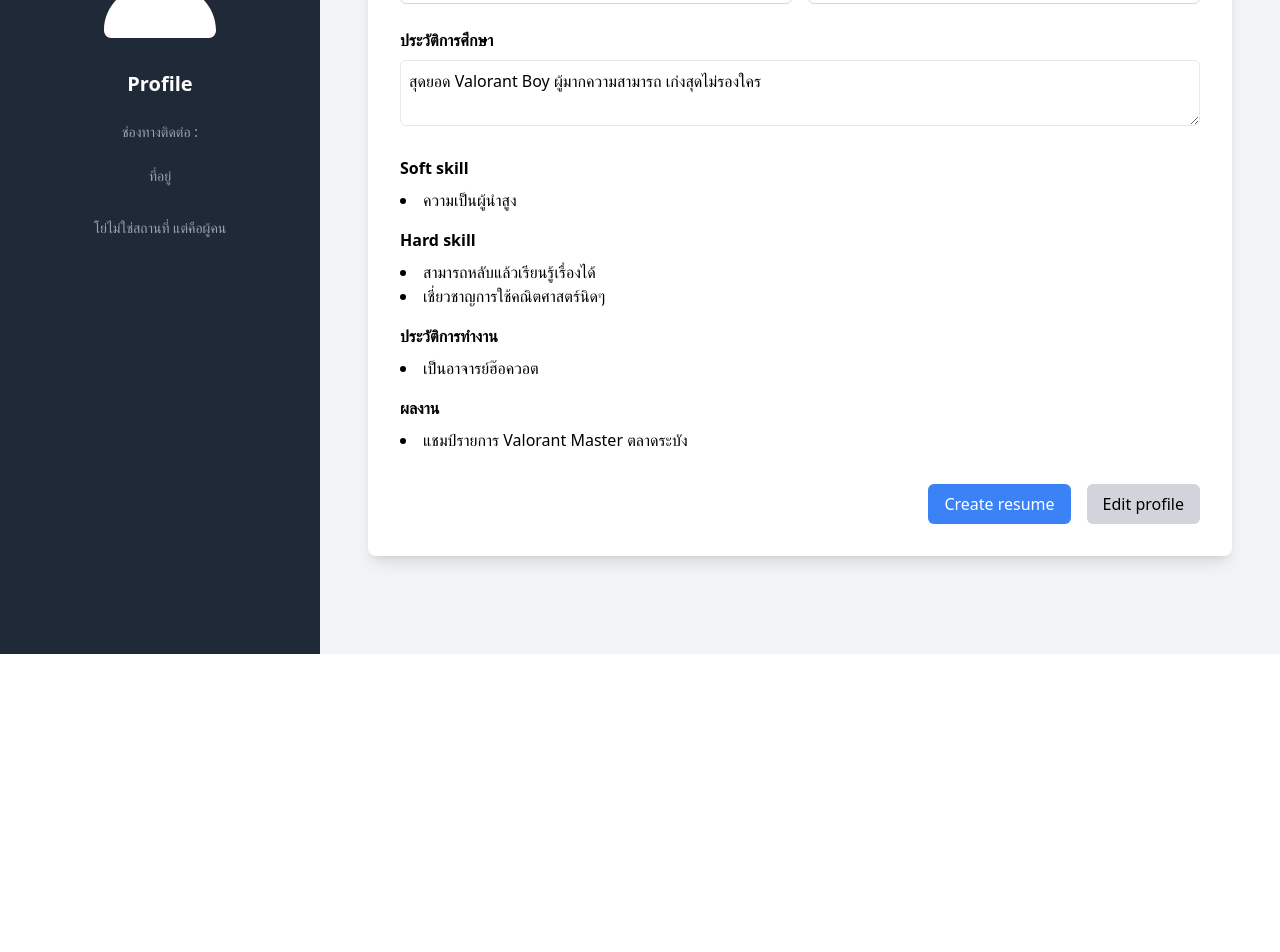
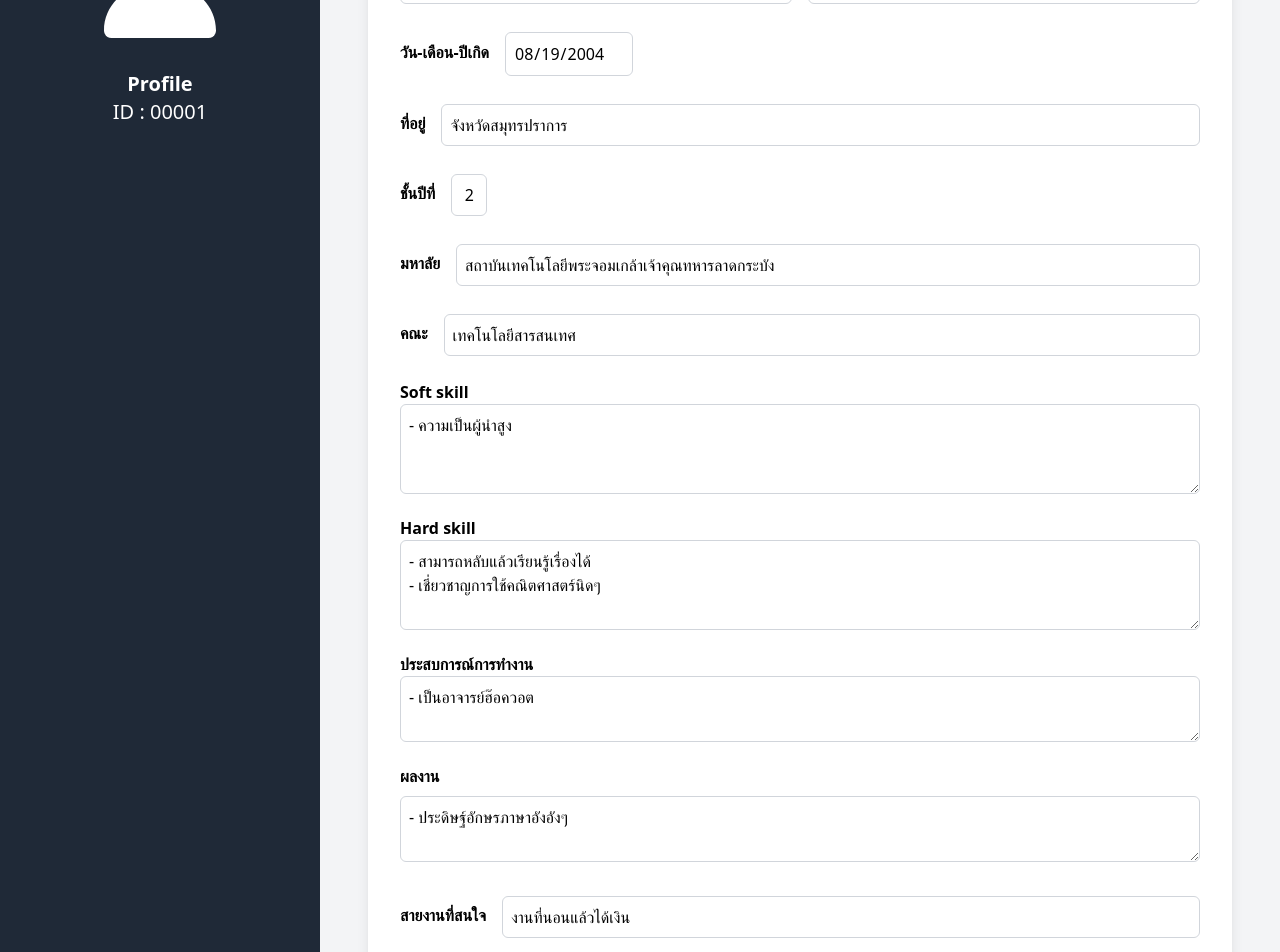
Before and after one commit to YoSirawit/ZeroStep, a Next.js app: page /profile in a window 1280 px wide. Shown: the part 220-1172 px from the top of the page. Before the commit the page ends 874 px from the top, so only its background shows below. Built offline with nearby package versions, Linux system fonts and the light colour scheme.

Commit message:
Profile Page V2 Only UI

```diff
--- a/app/profile/page.jsx
+++ b/app/profile/page.jsx
@@ -12,6 +12,16 @@ const Profile = () => {
   const [isEditable, setIsEditable] = useState(false);
   const [firstName, setFirstName] = useState("สรวิทย์");
   const [lastName, setLastName] = useState("ด่ารงคงกระพันธุ์");
+  const [dateOfBirth, setDateOfBirth] = useState("2004-08-19");
+  const [location, setLocation] = useState("จังหวัดสมุทรปราการ");
+  const [studyYear, setStudyYear] = useState("2");
+  const [education, setEducation] = useState("สถาบันเทคโนโลยีพระจอมเกล้าเจ้าคุณทหารลาดกระบัง");
+  const [faculty, setFaculty] = useState("เทคโนโลยีสารสนเทศ");
+  const [softSkill, setSoftSkill] = useState("- ความเป็นผู้นำสูง");
+  const [hardSkill, setHardSkill] = useState("- สามารถหลับแล้วเรียนรู้เรื่องได้\n- เชี่ยวชาญการใช้คณิตศาสตร์นิดๆ");
+  const [workExperience, setWorkExperience] = useState("- เป็นอาจารย์ฮ๊อควอต");
+  const [contribution, setContribution] = useState("- ประดิษฐ์อักษรภาษาอังอังๆ");
+  const [interestedField, setInterestedField] = useState("งานที่นอนแล้วได้เงิน");
 
 // Toggle edit mode on button click
 const handleEditClick = () => {
@@ -34,12 +44,13 @@ const handleEditClick = () => {
                 className="rounded-full mb-4"
               /> */}
               <FontAwesomeIcon icon={faUser} className="w-32 h-32 rounded-full mt-8 mb-8" />
-              <h2 className="text-xl font-bold mb-6">Profile</h2>
-              <p className="text-gray-400 text-sm mb-6">ช่องทางติดต่อ : </p>
+              <h2 className="text-xl font-bold">Profile</h2>
+              <h2 className="text-xl mb-6">ID : 00001</h2>
+              {/* <p className="text-gray-400 text-sm mb-6">ช่องทางติดต่อ : </p>
               <p className="text-gray-400 text-sm mb-8">ที่อยู่</p>
               <div className="text-gray-400 text-sm space-y-1">
                 <p>โย่ไม่ใช่สถานที่ แต่คือผู้คน</p>
-              </div>
+              </div> */}
             </div>
           </div>
 
@@ -73,43 +84,138 @@ const handleEditClick = () => {
                 </div>
               </div>
 
+              <div className="flex items-center space-x-4 mt-6">
+                  <label className="font-semibold whitespace-nowrap">วัน-เดือน-ปีเกิด</label>
+                  <input
+                    type="date"
+                    value={dateOfBirth} // Use the lastName state
+                    onChange={(e) => setDateOfBirth(e.target.value)} // Update last name state
+                    readOnly={!isEditable} // Toggle readOnly based on state
+                    className={`w-32 p-2 mt-1 border text-center ${
+                      isEditable ? "border-blue-500" : "border-gray-300"
+                    } rounded-md`}
+                  />
+              </div>
+
+              <div className="flex items-center space-x-4 mt-6">
+                  <label className="font-semibold whitespace-nowrap">ที่อยู่</label>
+                  <input
+                    type="texst"
+                    value={location} // Use the lastName state
+                    onChange={(e) => setLocation(e.target.value)} // Update last name state
+                    readOnly={!isEditable} // Toggle readOnly based on state
+                    className={`w-full p-2 mt-1 border ${
+                      isEditable ? "border-blue-500" : "border-gray-300"
+                    } rounded-md`}
+                  />
+              </div>
+
+              <div className="flex items-center space-x-4 mt-6">
+                  <label className="font-semibold whitespace-nowrap">ชั้นปีที่</label>
+                  <input
+                    type="texst"
+                    value={studyYear} // Use the lastName state
+                    onChange={(e) => setStudyYear(e.target.value)} // Update last name state
+                    readOnly={!isEditable} // Toggle readOnly based on state
+                    className={`w-9 p-2 mt-1 border text-center ${
+                      isEditable ? "border-blue-500" : "border-gray-300"
+                    } rounded-md`}
+                  />
+              </div>
+
+              <div className="flex items-center space-x-4 mt-6">
+                <label className="font-semibold whitespace-nowrap">มหาลัย</label>
+                <input
+                    type="text"
+                    value={education} // Use the lastName state
+                    onChange={(e) => setEducation(e.target.value)} // Update last name state
+                    readOnly={!isEditable} // Toggle readOnly based on state
+                    className={`w-full p-2 mt-1 border ${
+                      isEditable ? "border-blue-500" : "border-gray-300"
+                    } rounded-md`}
+                  />
+              </div>
+
+              <div className="flex items-center space-x-4 mt-6">
+                <label className="font-semibold whitespace-nowrap">คณะ</label>
+                <input
+                    type="text"
+                    value={faculty} // Use the lastName state
+                    onChange={(e) => setFaculty(e.target.value)} // Update last name state
+                    readOnly={!isEditable} // Toggle readOnly based on state
+                    className={`w-full p-2 mt-1 border ${
+                      isEditable ? "border-blue-500" : "border-gray-300"
+                    } rounded-md`}
+                  />
+              </div>
+
               <div className="mt-6">
-                <h3 className="font-semibold mb-2">ประวัติการศึกษา</h3>
+                <label className="font-semibold mb-2">Soft skill</label>
                 <textarea
-                  className="w-full p-2 border rounded-md"
-                  rows="2"
-                  defaultValue="สุดยอด Valorant Boy ผู้มากความสามารถ เก่งสุดไม่รองใคร"
-                  readOnly
+                  className={`w-full p-2 border ${
+                    isEditable ? "border-blue-500" : "border-gray-300"
+                  } rounded-md`}
+                  // className="w-full p-2 border rounded-md"
+                  rows="3"
+                  value={softSkill}
+                  onChange={(e) => setSoftSkill(e.target.value)}
+                  readOnly={!isEditable}
                 ></textarea>
               </div>
 
-              <div className="mt-6">
-                <h3 className="font-semibold mb-2">Soft skill</h3>
-                <ul className="list-disc list-inside">
-                  <li>ความเป็นผู้นำสูง</li>
-                </ul>
+              <div className="mt-4">
+                <label className="font-semibold mb-2">Hard skill</label>
+                <textarea
+                  className={`w-full p-2 border ${
+                    isEditable ? "border-blue-500" : "border-gray-300"
+                  } rounded-md`}
+                  // className="w-full p-2 border rounded-md"
+                  rows="3"
+                  value={hardSkill}
+                  onChange={(e) => setHardSkill(e.target.value)}
+                  readOnly={!isEditable}
+                ></textarea>
               </div>
 
               <div className="mt-4">
-                <h3 className="font-semibold mb-2">Hard skill</h3>
-                <ul className="list-disc list-inside">
-                  <li>สามารถหลับแล้วเรียนรู้เรื่องได้</li>
-                  <li>เชี่ยวชาญการใช้คณิตศาสตร์นิดๆ</li>
-                </ul>
-              </div>
-
-              <div className="mt-4">
-                <h3 className="font-semibold mb-2">ประวัติการทำงาน</h3>
-                <ul className="list-disc list-inside">
-                  <li>เป็นอาจารย์ฮ๊อควอต</li>
-                </ul>
+                <label className="font-semibold mb-2">ประสบการณ์การทำงาน</label>
+                <textarea
+                  className={`w-full p-2 border ${
+                    isEditable ? "border-blue-500" : "border-gray-300"
+                  } rounded-md`}
+                  // className="w-full p-2 border rounded-md"
+                  rows="2"
+                  value={workExperience}
+                  onChange={(e) => setWorkExperience(e.target.value)}
+                  readOnly={!isEditable}
+                ></textarea>
               </div>
 
               <div className="mt-4">
                 <h3 className="font-semibold mb-2">ผลงาน</h3>
-                <ul className="list-disc list-inside">
-                  <li>แชมป์รายการ Valorant Master ตลาดระบัง</li>
-                </ul>
+                <textarea
+                  className={`w-full p-2 border ${
+                    isEditable ? "border-blue-500" : "border-gray-300"
+                  } rounded-md`}
+                  // className="w-full p-2 border rounded-md"
+                  rows="2"
+                  value={contribution}
+                  onChange={(e) => setContribution(e.target.value)}
+                  readOnly={!isEditable}
+                ></textarea>
+              </div>
+
+              <div className="flex items-center space-x-4 mt-6">
+                <label className="font-semibold whitespace-nowrap">สายงานที่สนใจ</label>
+                <input
+                    type="text"
+                    value={interestedField} // Use the lastName state
+                    onChange={(e) => setInterestedField(e.target.value)} // Update last name state
+                    readOnly={!isEditable} // Toggle readOnly based on state
+                    className={`w-full p-2 mt-1 border ${
+                      isEditable ? "border-blue-500" : "border-gray-300"
+                    } rounded-md`}
+                  />
               </div>
 
               <div className="mt-8 flex space-x-4 flex justify-end">
@@ -117,10 +223,12 @@ const handleEditClick = () => {
                     Create resume
                   </button>
                   <button
-                  className="px-4 py-2 bg-gray-300 rounded-md hover:bg-gray-400 transition"
+                  className={`px-4 py-2 ${
+                    isEditable ? "bg-green-500" : "bg-gray-300"
+                  } text-white rounded-md hover:opacity-75 transition`}
                   onClick={handleEditClick} // Call edit function on click
                   >
-                    Edit profile
+                    {isEditable ? "Confirm" : "Edit Profile"}
                   </button>
               </div>
             </div>
```
Also changed, not shown: 1 other file (tests, documents, lock files or other folders).
